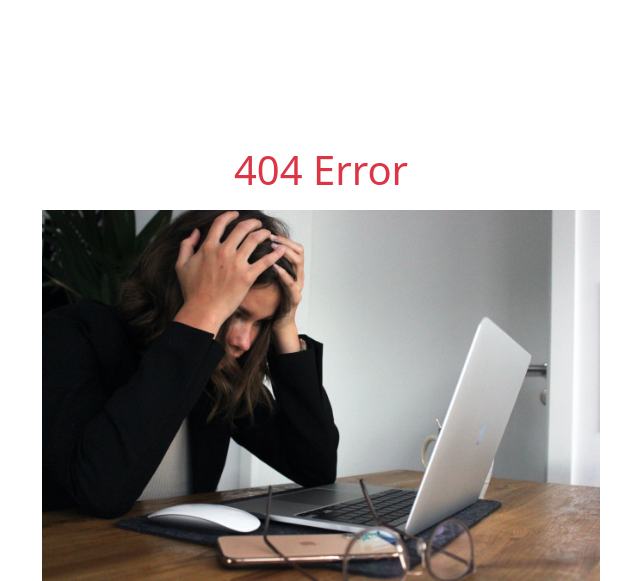
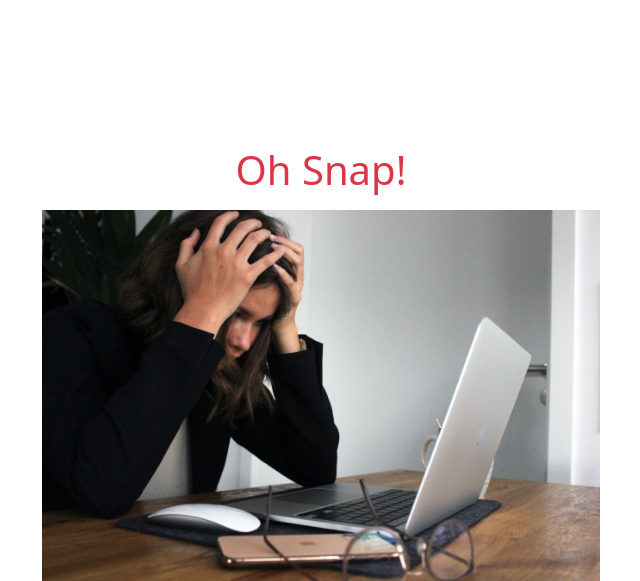
Before and after one commit to otienotimothy/awwards-clone, a Django app: page / in a window 1280 px wide. Shown: the part 68-649 px from the top of the page, without its empty margins (319-959 px from the left). Run offline with Django 4.2, Linux system fonts and the light colour scheme; data that the repository does not hold is empty; some libraries are stand-ins or nearby versions.

Commit message:
Modify the 404 message page

```diff
--- a/awwardsApp/templates/404.html
+++ b/awwardsApp/templates/404.html
@@ -6,7 +6,7 @@
 		class="d-flex align-items-center justify-content-center"
 	>
 		<div class="w-50">
-            <h1 class="text-center text-danger mb-3">404 Error</h1>
+            <h1 class="text-center text-danger mb-3">Oh Snap!</h1>
 			<img class="w-100" src="{% static 'media/404.jpg' %}" alt="" />
 			<h2 class="text-center text-primary mt-4">
 				There are no projects to display
```
